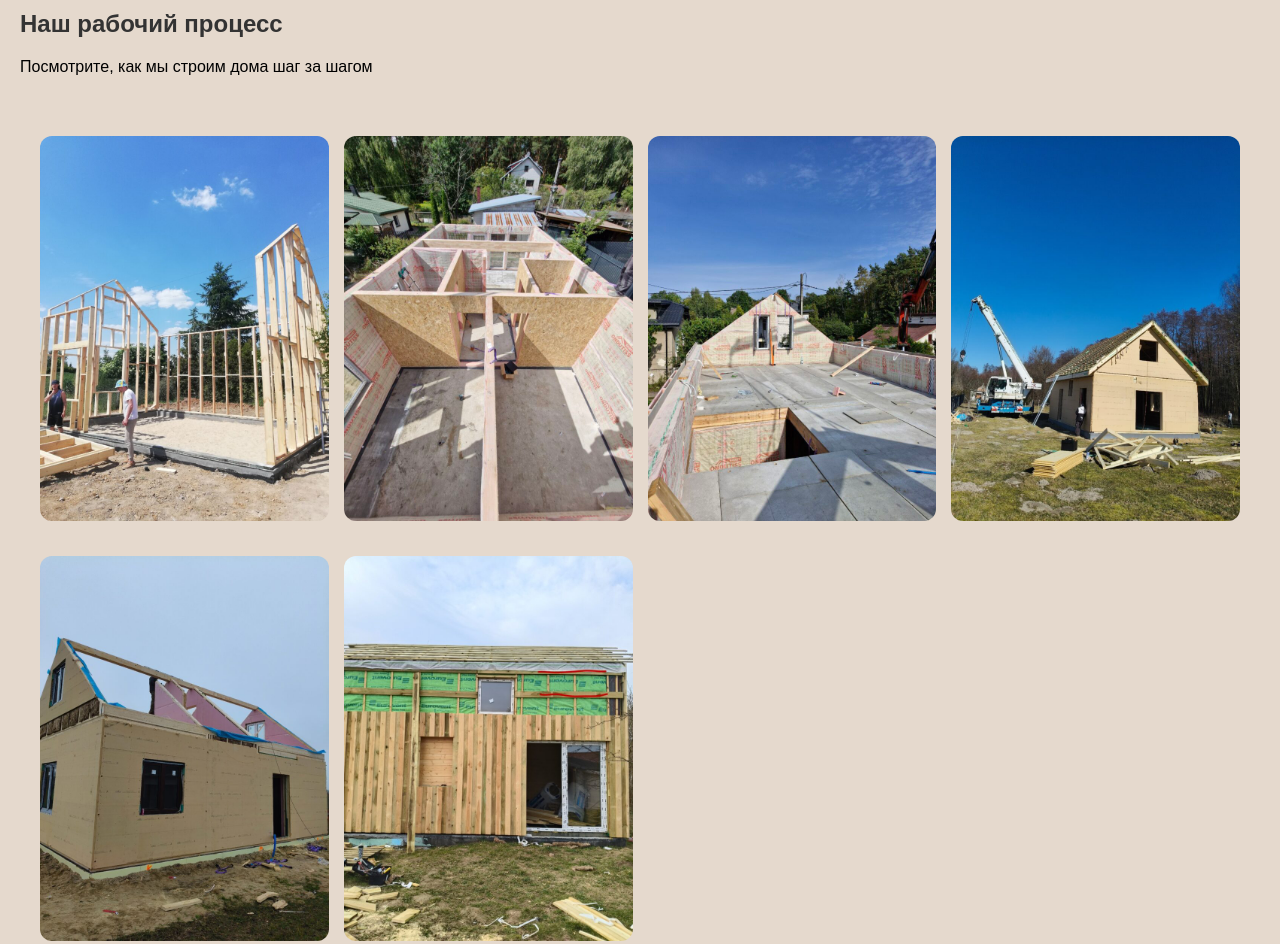
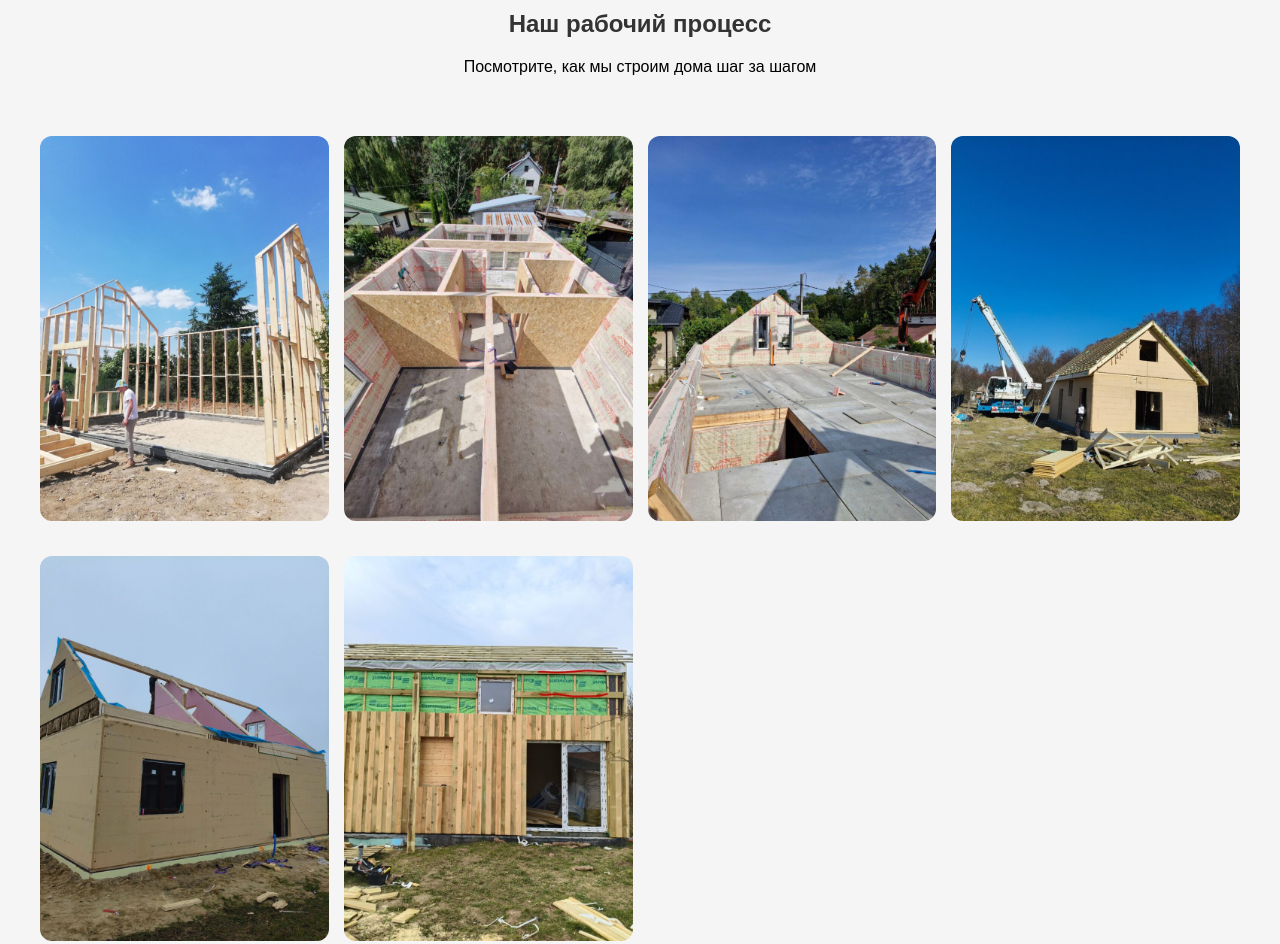
Before and after one commit to oczernyszenko/ecodom, a plain HTML site: page index.html in a window 1280 px wide. Shown: the part 4900-5844 px from the top of the page. Drawn offline with Linux system fonts and the light colour scheme.

Commit message:
Update index.html

```diff
--- a/index.html
+++ b/index.html
@@ -138,20 +138,27 @@
     .carousel-btn.next {
       right: 15px;
     }
-
 /* Галерея рабочего процесса */
 .workflow-gallery {
   display: grid;
   grid-template-columns: repeat(auto-fit, minmax(250px, 1fr));
   gap: 15px;
   max-width: 1200px;
-      margin: 40px auto 0;
+  margin: 40px auto;
+  padding: 0 20px;
+}
+
+.workflow-gallery img {
+  width: 100%;
+  height: auto;
+  border-radius: 12px;
+  transition: transform 0.3s ease;
 }
 
 .workflow-gallery img:hover {
   transform: scale(1.05);
-      transition: transform 0.3s;
 }
+
   </style>
 </head>
 <body>
@@ -265,16 +272,17 @@
 </section>
 
 <!-- Галерея рабочего процесса -->
-<section id="workflow">
+<section id="workflow" style="text-align:center; padding:80px 20px; background:#f5f5f5;">
   <h2>Наш рабочий процесс</h2>
   <p>Посмотрите, как мы строим дома шаг за шагом</p>
+
   <div class="workflow-gallery">
-    <img src="process1.jpg" alt="Этап 1">
-    <img src="process2.jpg" alt="Этап 2">
-    <img src="process3.jpg" alt="Этап 3">
-    <img src="process4.jpg" alt="Этап 4">
-    <img src="process5.jpg" alt="Этап 5">
-    <img src="process6.jpg" alt="Этап 6">
+    <img src="process1.jpg" alt="Подготовка участка">
+    <img src="process2.jpg" alt="Фундамент">
+    <img src="process3.jpg" alt="Каркасные работы">
+    <img src="process4.jpg" alt="Монтаж панелей">
+    <img src="process5.jpg" alt="Отделочные работы">
+    <img src="process6.jpg" alt="Финальные работы">
   </div>
 </section>
 
```
Lines whose indentation alone changed are shown as unchanged.
